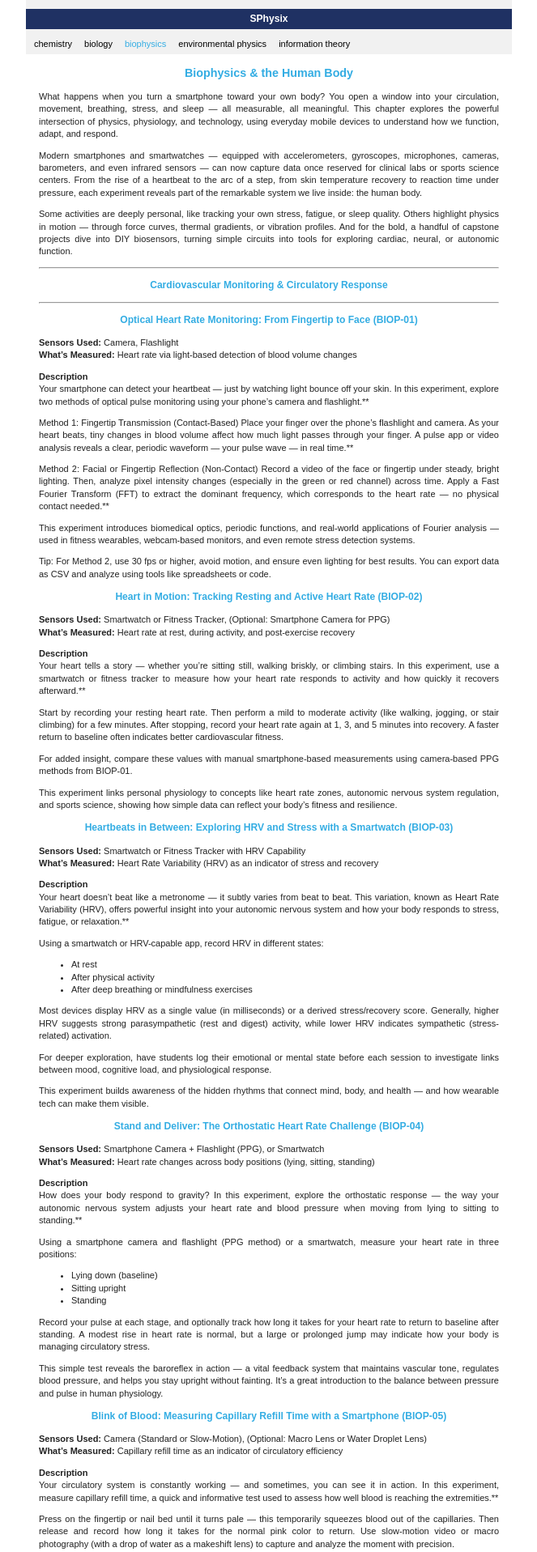
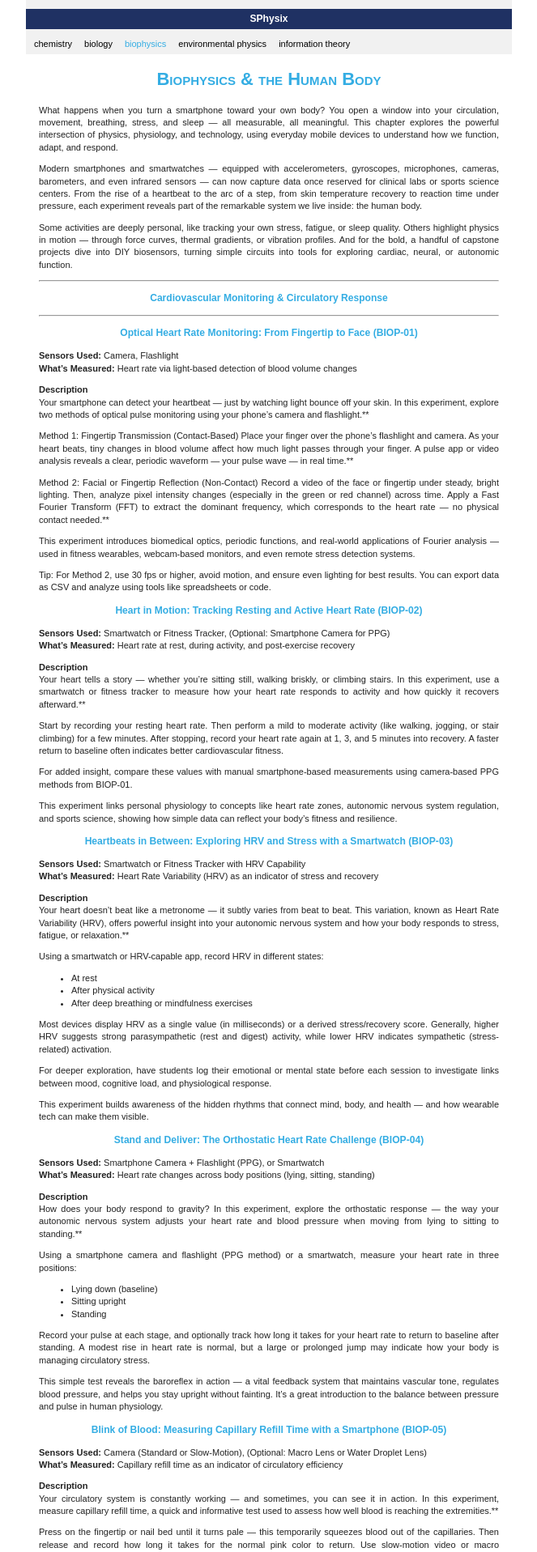
Before and after one commit to rplano/sphysix, a Jekyll site: the page built from chapters/4_3_Biophysics.md, in a window 1280 px wide. Shown: the top 1917 px of the page at 81% size, without its empty margins (308-971 px from the left). Built offline with Jekyll 4.4.1, drawn with Linux system fonts in a browser that asks for light colours.

```diff
--- a/chapters/4_3_Biophysics.md
+++ b/chapters/4_3_Biophysics.md
@@ -3,7 +3,7 @@ layout: default
 title: 4.3 Biophysics & the Human Body
 ---
 
-## Biophysics & the Human Body
+# Biophysics & the Human Body
 
 What happens when you turn a smartphone toward your own body? You open a window into your circulation, movement, breathing, stress, and sleep — all measurable, all meaningful. This chapter explores the powerful intersection of physics, physiology, and technology, using everyday mobile devices to understand how we function, adapt, and respond.
 
```
